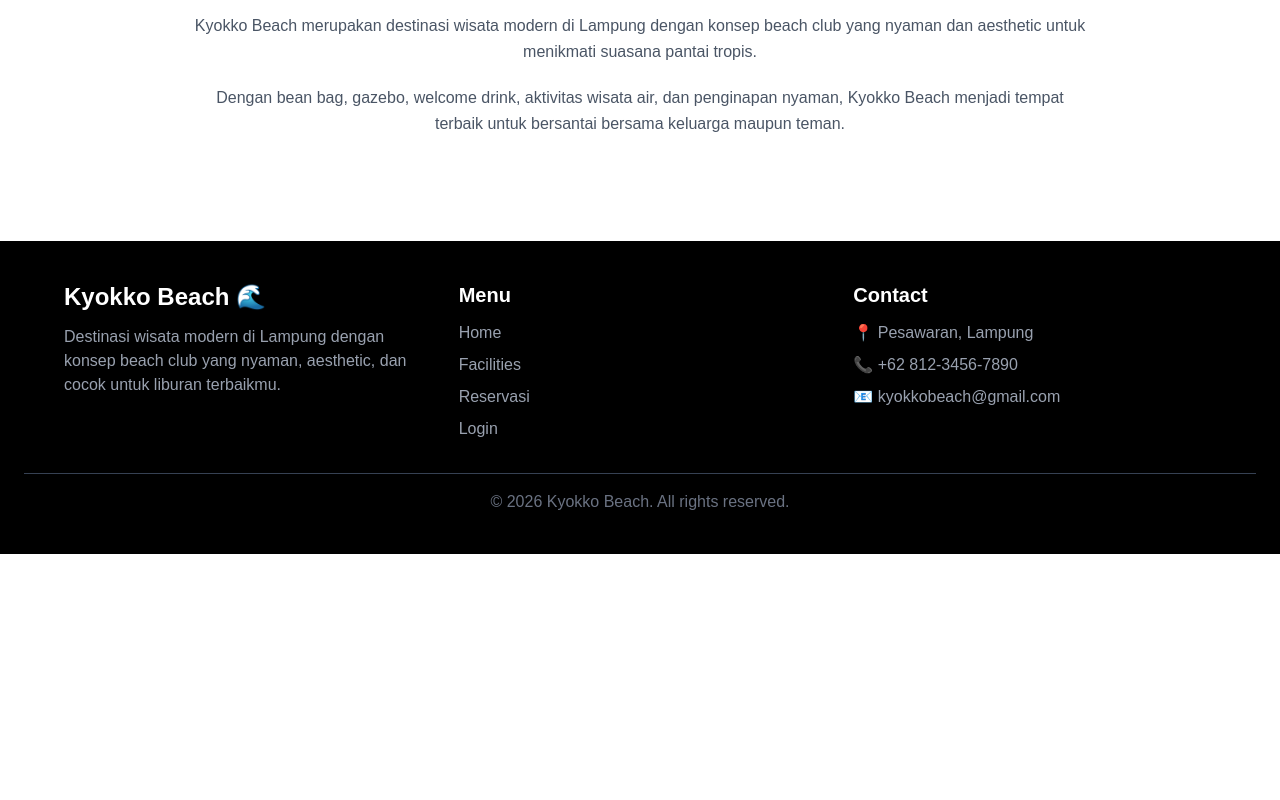
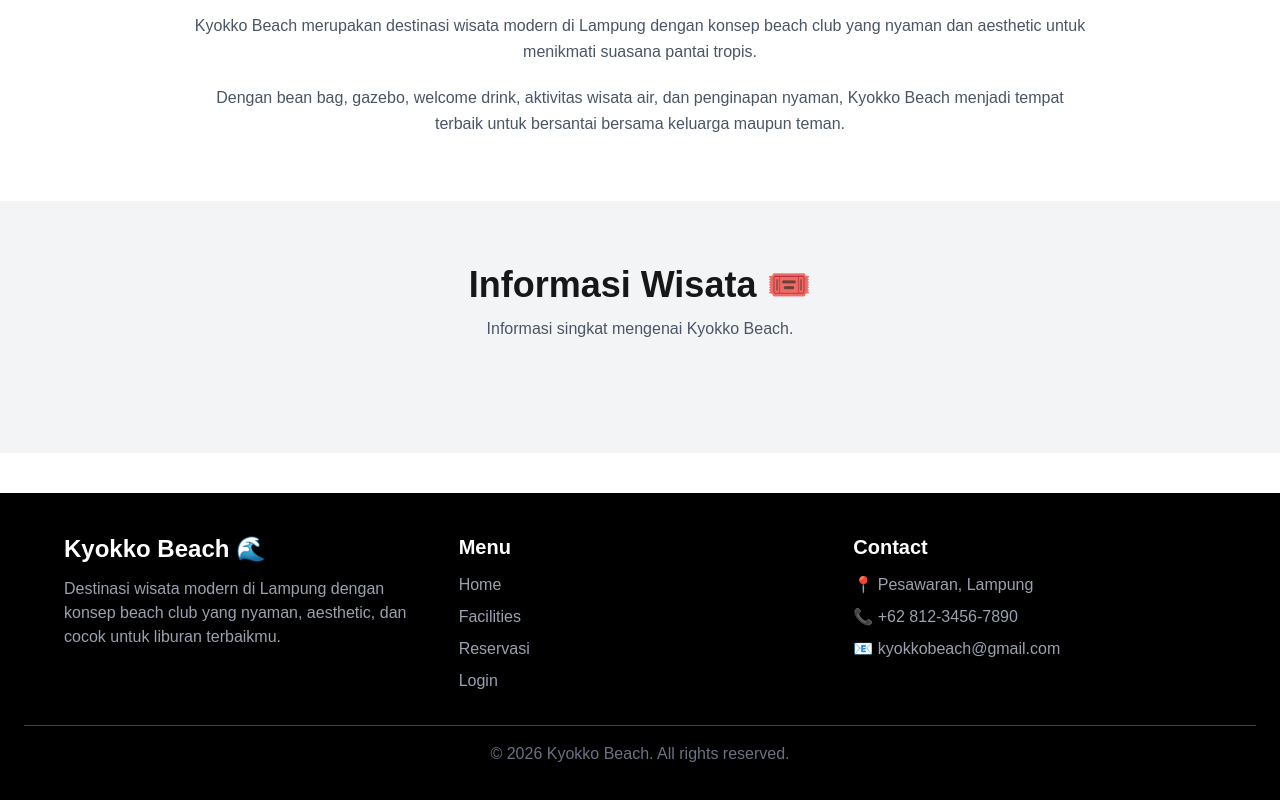
Before and after one commit to salavansaputra-cell/TA-WEB-24A-SANSAN, a Next.js app in the folder kyokko/: page / in a window 1280 px wide. Shown: the part 911-1711 px from the top of the page. Before the commit the page ends 1465 px from the top, so only its background shows below. Built offline with nearby package versions, Linux system fonts and the light colour scheme.

Commit message:
aurly: menambahkan section informasi wisata

```diff
--- a/kyokko/app/page.tsx
+++ b/kyokko/app/page.tsx
@@ -56,6 +56,19 @@ export default function Home() {
           </p>
         </div>
       </section>
+
+      {/* INFORMASI SECTION */}
+      <section className="bg-gray-100 py-16 px-6">
+        <div className="text-center mb-12">
+          <h2 className="text-3xl md:text-4xl font-bold mb-3">
+            Informasi Wisata 🎟️
+          </h2>
+
+          <p className="text-gray-600">
+            Informasi singkat mengenai Kyokko Beach.
+          </p>
+        </div>
+      </section>
     </main>
   );
 }
```
